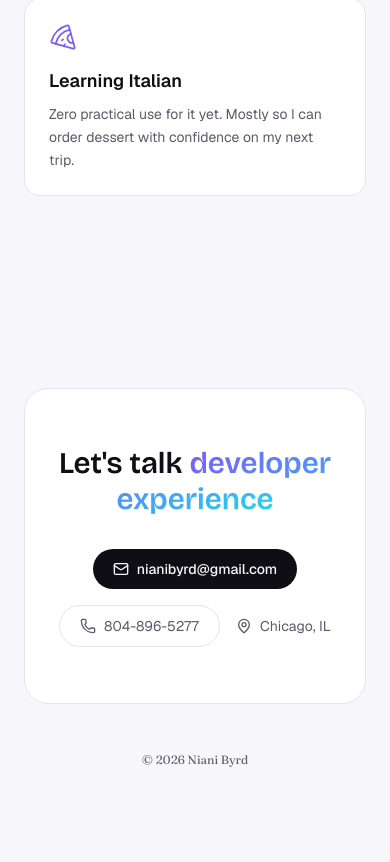
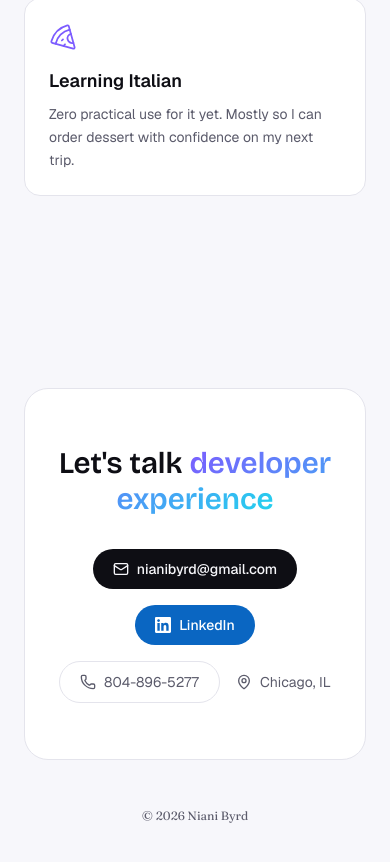
Before and after one commit to nbyrd9/portfolio-site, a Next.js app: page / in a window 390 px wide. Shown: the part 8518-9380 px from the top of the page. Built offline with nearby package versions, Linux system fonts and the light colour scheme.

Commit message:
Add LinkedIn link to footer, styled with brand color
Positioned between email and phone in the contact row.

```diff
--- a/src/components/Footer.tsx
+++ b/src/components/Footer.tsx
@@ -4,6 +4,7 @@
 import { Mail, Phone, MapPin } from "lucide-react";
 import { profile } from "@/content/resume";
 import Magnetic from "./Magnetic";
+import LinkedinIcon from "./LinkedinIcon";
 
 export default function Footer() {
   return (
@@ -30,6 +31,15 @@
             </a>
           </Magnetic>
           <a
+            href={profile.linkedinUrl}
+            target="_blank"
+            rel="noopener noreferrer"
+            className="flex items-center gap-2 rounded-full bg-[#0A66C2] px-5 py-2.5 font-medium text-white transition-transform hover:scale-105"
+          >
+            <LinkedinIcon size={16} />
+            LinkedIn
+          </a>
+          <a
             href={`tel:${profile.phone.replace(/[^\d]/g, "")}`}
             className="flex items-center gap-2 rounded-full border border-surface-border px-5 py-2.5 text-muted transition-colors hover:border-accent hover:text-accent"
           >
--- /dev/null
+++ b/src/components/LinkedinIcon.tsx
@@ -0,0 +1,13 @@
+export default function LinkedinIcon({ size = 16 }: { size?: number }) {
+  return (
+    <svg
+      width={size}
+      height={size}
+      viewBox="0 0 24 24"
+      fill="currentColor"
+      aria-hidden
+    >
+      <path d="M20.447 20.452h-3.554v-5.569c0-1.328-.027-3.037-1.852-3.037-1.853 0-2.136 1.445-2.136 2.939v5.667H9.351V9h3.414v1.561h.046c.477-.9 1.637-1.85 3.37-1.85 3.601 0 4.267 2.37 4.267 5.455v6.286zM5.337 7.433c-1.144 0-2.063-.926-2.063-2.065 0-1.138.92-2.063 2.063-2.063 1.14 0 2.064.925 2.064 2.063 0 1.139-.925 2.065-2.064 2.065zm1.782 13.019H3.555V9h3.564v11.452zM22.225 0H1.771C.792 0 0 .774 0 1.729v20.542C0 23.227.792 24 1.771 24h20.451C23.2 24 24 23.227 24 22.271V1.729C24 .774 23.2 0 22.222 0h.003z" />
+    </svg>
+  );
+}
--- a/src/content/resume.ts
+++ b/src/content/resume.ts
@@ -8,6 +8,7 @@
     "Developer Advocate turning complex APIs into content developers actually want to read.",
   headshot: "/images/headshot.jpg",
   authorUrl: "https://www.docusign.com/blog/author/niani-byrd",
+  linkedinUrl: "https://www.linkedin.com/in/nianibyrd/",
 };
 
 export type Highlight = {
```
